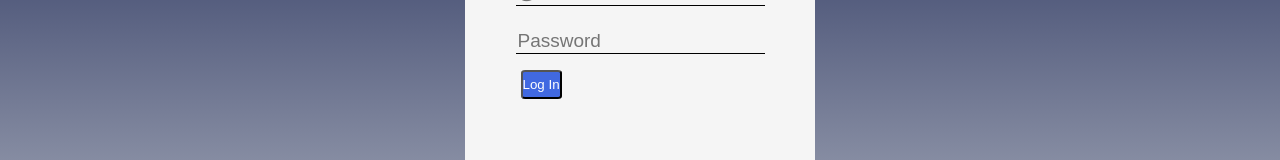
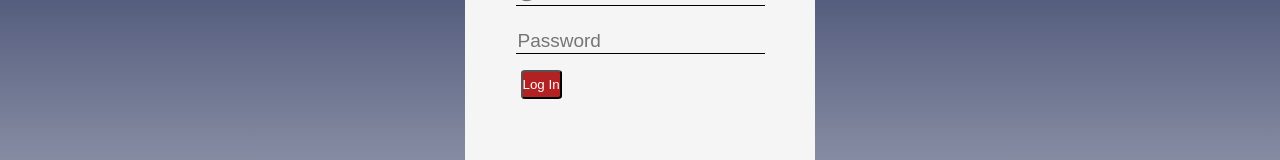
Before and after one commit to lta4/moviFi, a React (Create React App) app: page / in a window 1280 px wide. Shown: the part 285-445 px from the top of the page. Built offline with nearby package versions, Linux system fonts and the light colour scheme.

Commit message:
submit button edit

```diff
--- a/src/Login.css
+++ b/src/Login.css
@@ -15,7 +15,6 @@ html, body {
     display: flex;
     flex-direction: column;
     align-items: center;
-    /* justify-content: center; */
     background-color: whitesmoke;
 }
 
@@ -47,7 +46,7 @@ html, body {
 }
 
 .loginSubmit {
-    background-color: royalblue;
+    background-color: firebrick;
     color: white;
     border-radius: 10%;
 }
```
